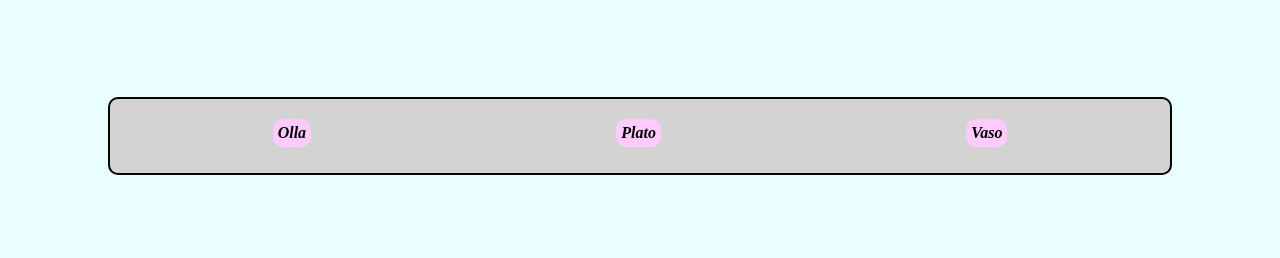
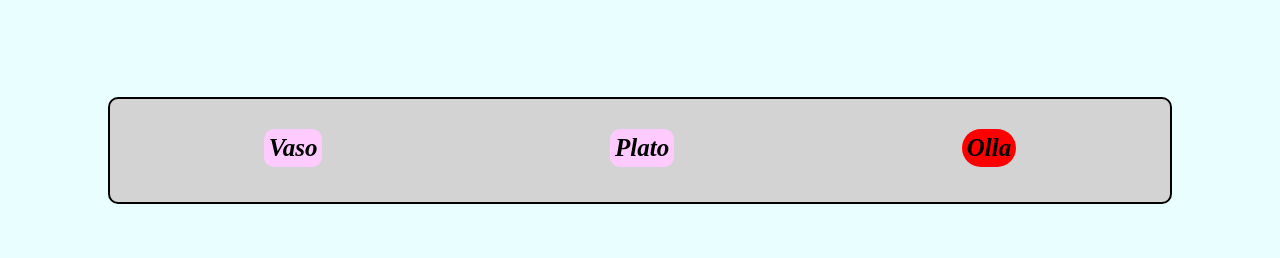
Before and after one commit to Karolatf/GUIA-BEM-PUNTO-D, a plain HTML site: page index.html in a window 1280 px wide. Shown: the part 71-329 px from the top of the page. Drawn offline with Linux system fonts and the light colour scheme.

Commit message:
Aplicamos Flexbox al area de cocina con display, flex-direction, justify-content y align-items Andrés Santiago Calvete Lesmes

```diff
--- a/estilos.css
+++ b/estilos.css
@@ -9,8 +9,10 @@ body {
     margin: 100px;
     display: flex;
     align-items: center;
-    flex-direction: wrap;
+    flex-direction:row-reverse;
     justify-content: space-around;
+    font-size: 25px;
+    padding-top: 20px;
 }
 .cocina__olla {
     border-radius: 10px;
@@ -20,6 +22,24 @@ body {
     font-style: italic;
     text-align: center;
     padding: 5px;
+    display: flex;
+    flex-shrink: 3;
+    flex-basis: auto;
+    align-self: baseline;
+}
+
+.cocina__olla--red{
+    display: flex;
+    border-radius: 20px;
+    background-color: rgb(255, 0, 0);
+    margin-top: 10px;
+    font-weight: bold;
+    font-style: italic;
+    text-align: center;
+    padding: 5px;
+    flex-shrink: 3;
+    flex-basis: auto;
+    align-self: center;
 }
 .cocina__vaso {
     border-radius: 10px;
@@ -29,6 +49,10 @@ body {
     font-style: italic;
     text-align: center;
     padding: 5px;
+    display: flex;
+    flex-shrink: 3;
+    flex-basis: auto;
+    align-self: baseline;
 }
 .cocina__plato{
     border-radius: 10px;
@@ -38,6 +62,10 @@ body {
     font-style: italic;
     text-align: center;
     padding: 5px;
+    display: flex;
+    flex-basis: content;
+    flex-shrink: 2;
+    align-self: baseline;
 }
 .habitacion {
     background-color: rgb(210, 239, 249);
--- a/index.html
+++ b/index.html
@@ -11,7 +11,7 @@
         <div class="casa">
             <h1>Primer seccion</h1>
             <div class="cocina">
-                <p class="cocina__olla">Olla</p>
+                <p class="cocina__olla cocina__olla--red">Olla</p>
                 <p class="cocina__plato">Plato</p>
                 <p class="cocina__vaso">Vaso</p>
             </div>
```
